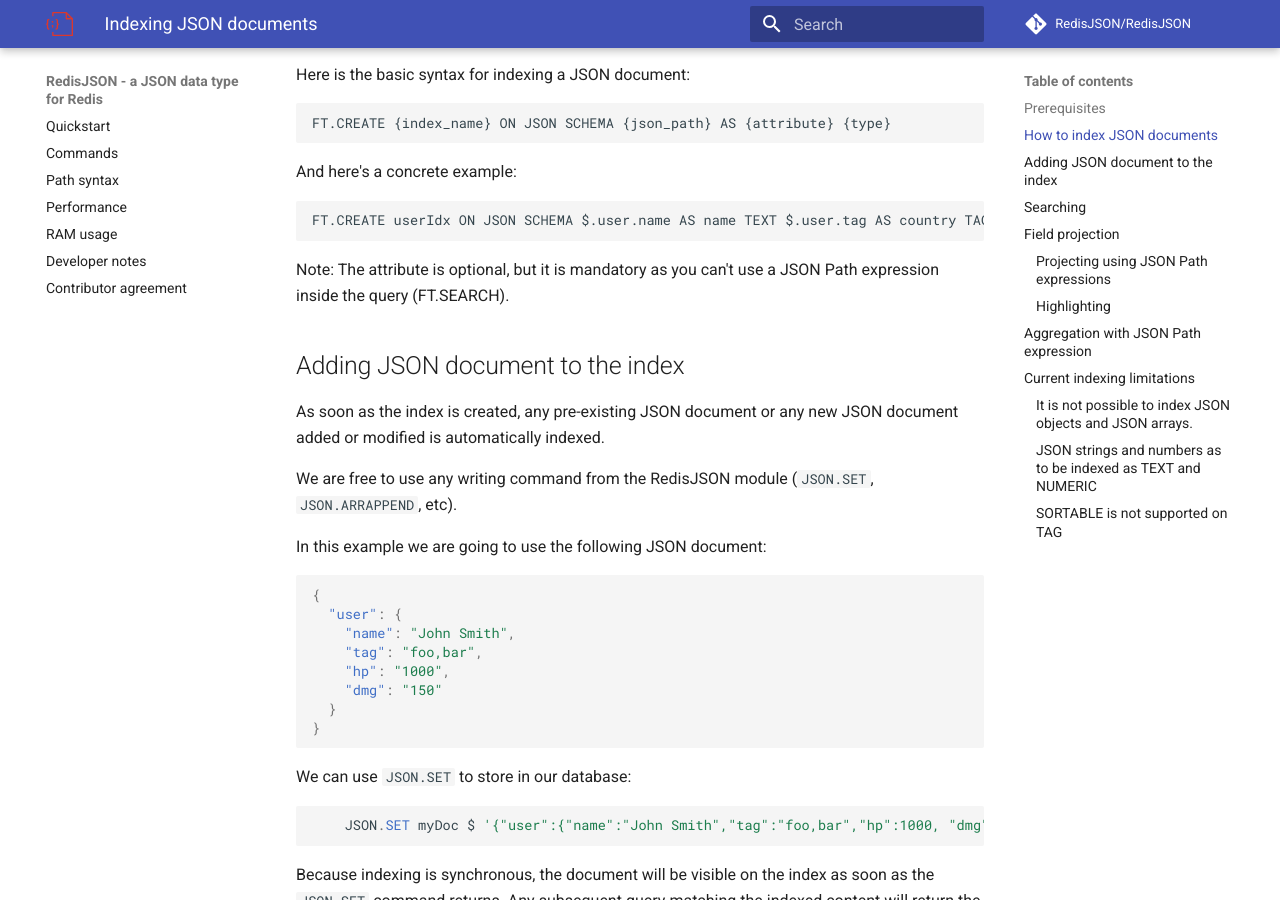
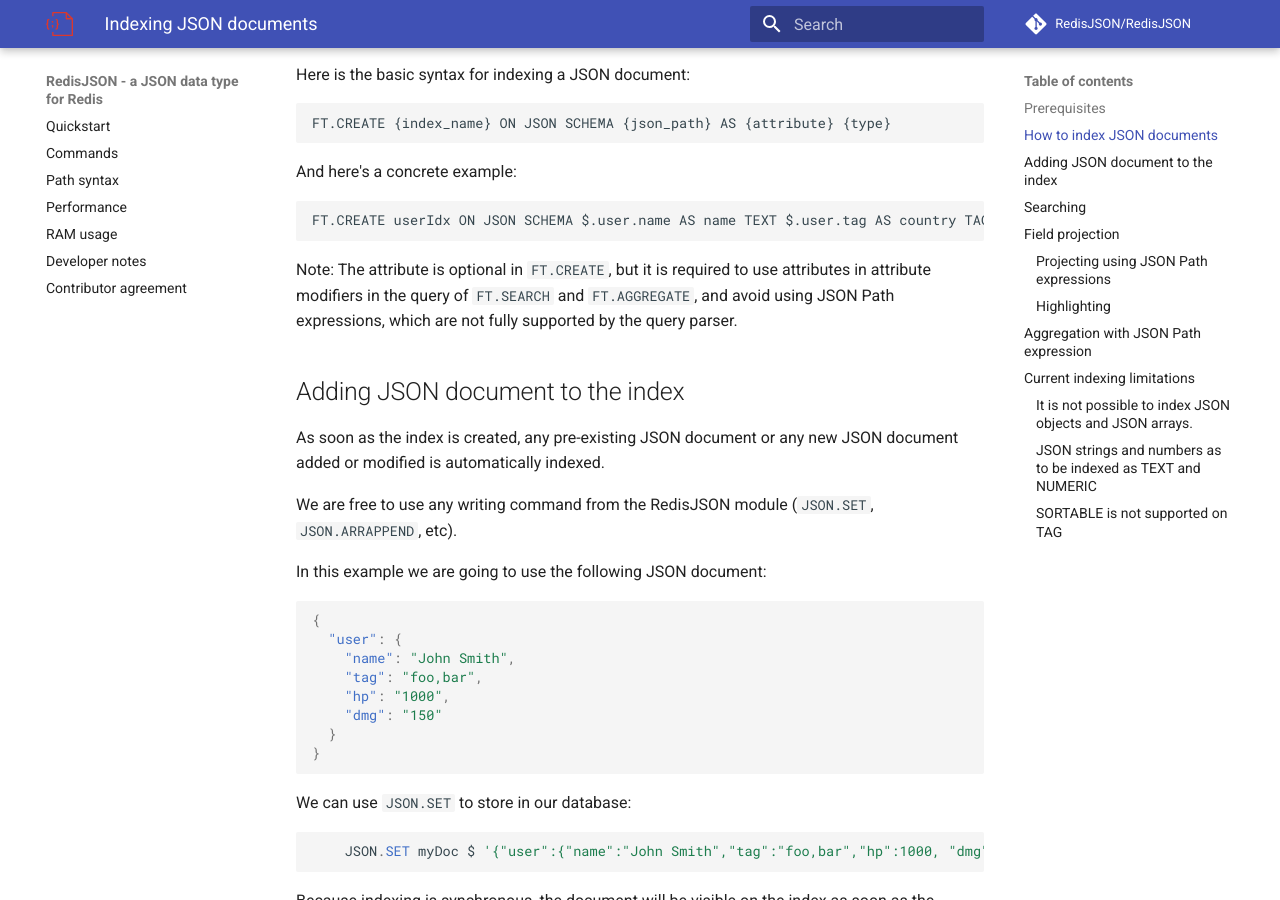
Before and after one commit to RedisJSON/RedisJSON, an MkDocs documentation site: the page built from docs/indexing_JSON.md, in a window 1280 px wide and 900 px high, scrolled down 687 px. Built offline with MkDocs 1.6.1 and Material for MkDocs 9.7.7, drawn with Linux system fonts in a browser that asks for light colours; comment, search, counter and statistics services are not loaded.

Commit message:
Update docs/indexing_JSON.md
Co-authored-by: Omer Shadmi <76992134+oshadmi@users.noreply.github.com>

```diff
--- a/docs/indexing_JSON.md
+++ b/docs/indexing_JSON.md
@@ -28,7 +28,7 @@ And here's a concrete example:
 
     FT.CREATE userIdx ON JSON SCHEMA $.user.name AS name TEXT $.user.tag AS country TAG
 
-Note: The attribute is optional, but it is mandatory as you can't use a JSON Path expression inside the query (FT.SEARCH).
+Note: The attribute is optional in `FT.CREATE`, but it is required to use attributes in attribute modifiers in the query of `FT.SEARCH` and  `FT.AGGREGATE`, and avoid using JSON Path expressions, which are not fully supported by the query parser.
 
 ## Adding JSON document to the index
 
```
